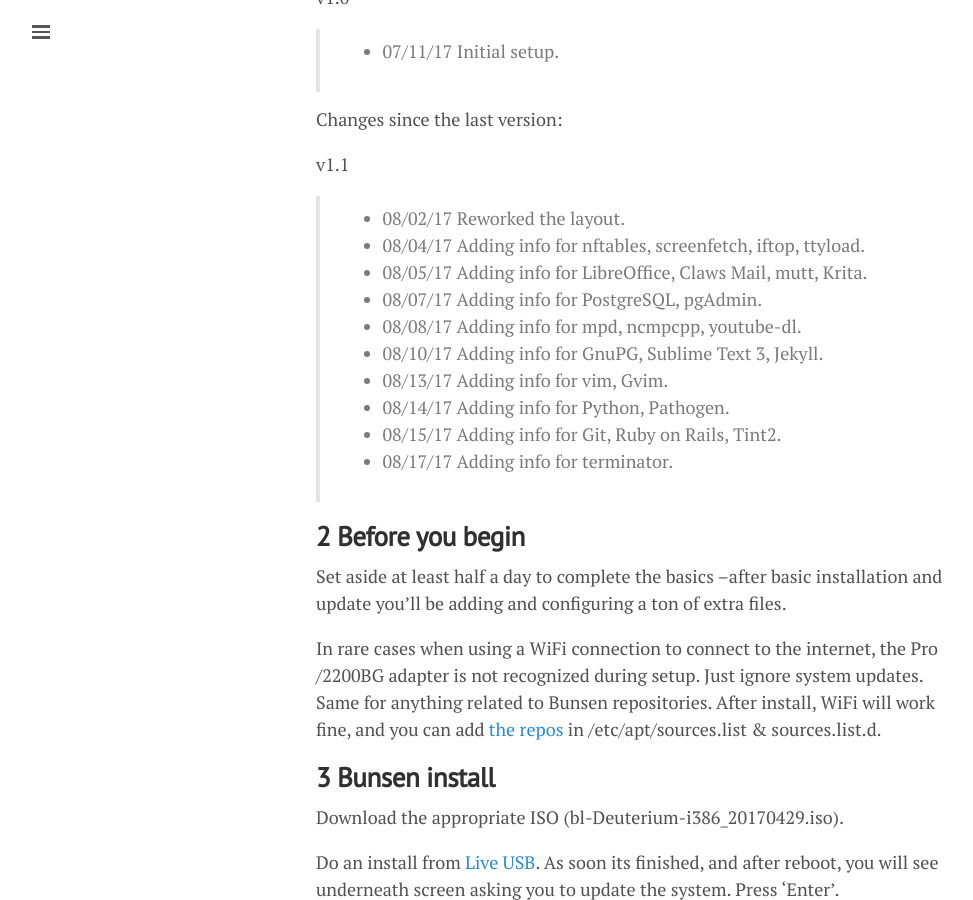
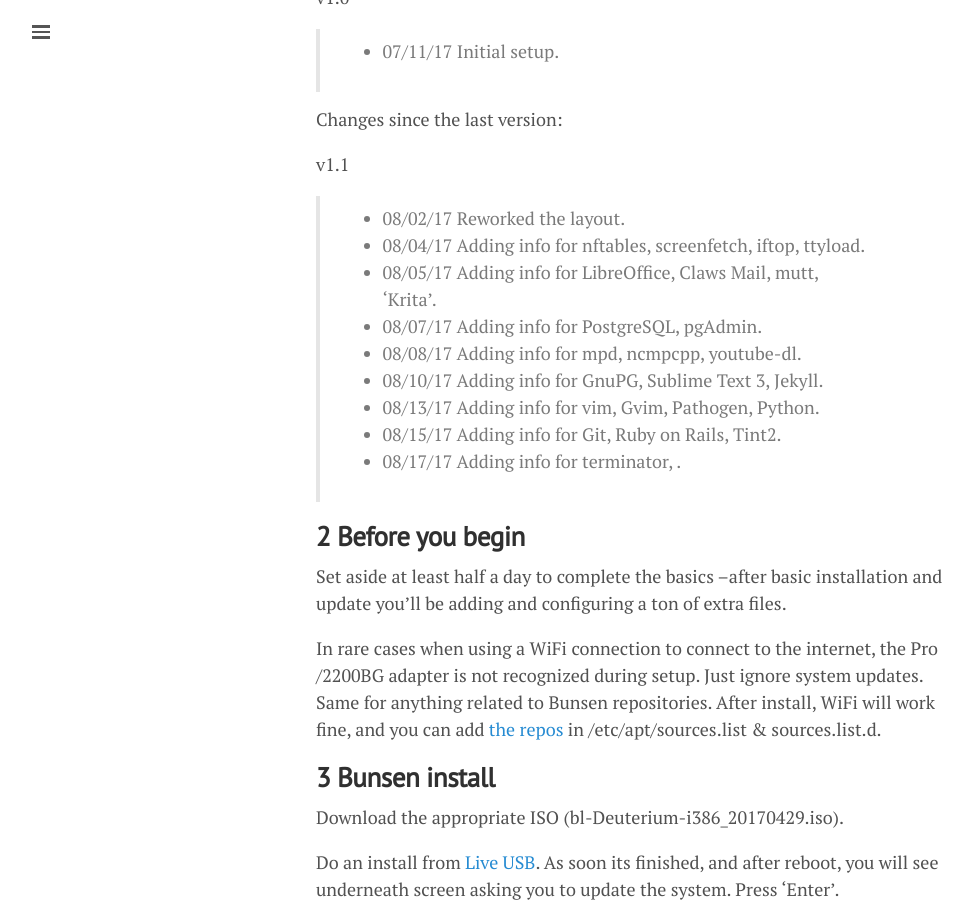
Before and after one commit to lgeurts/lgeurts.github.io, a Jekyll site: the page built from _posts/2017-07-11-bunsenlabs-linux-setup-notes-for dell-inspiron-6000.md, in a window 1280 px wide and 900 px high, scrolled down 1105 px. Shown: the whole window, without its empty margins (0-973 px from the left). Built offline with Jekyll 4.4.1, drawn with Linux system fonts in a browser that asks for light colours; nearby versions of some CDN libraries; comment, search, counter and statistics services are not loaded; some of the changed text lies outside the part shown.

Commit message:
Update changes list #35

```diff
--- a/_posts/2017-07-11-bunsenlabs-linux-setup-notes-for dell-inspiron-6000.md
+++ b/_posts/2017-07-11-bunsenlabs-linux-setup-notes-for dell-inspiron-6000.md
@@ -27,14 +27,13 @@
 v1.1
 > * 08/02/17 Reworked the layout.
 > * 08/04/17 Adding info for nftables, screenfetch, iftop, ttyload.
-> * 08/05/17 Adding info for LibreOffice, Claws Mail, mutt, Krita.
+> * 08/05/17 Adding info for LibreOffice, Claws Mail, mutt, 'Krita'.
 > * 08/07/17 Adding info for PostgreSQL, pgAdmin.
 > * 08/08/17 Adding info for mpd, ncmpcpp, youtube-dl.
 > * 08/10/17 Adding info for GnuPG, Sublime Text 3, Jekyll.
-> * 08/13/17 Adding info for vim, Gvim.
-> * 08/14/17 Adding info for Python, Pathogen.
+> * 08/13/17 Adding info for vim, Gvim, Pathogen, Python.
 > * 08/15/17 Adding info for Git, Ruby on Rails, Tint2.
-> * 08/17/17 Adding info for terminator.
+> * 08/17/17 Adding info for terminator, .
 
 **2 Before you begin**
 ----------------------
```
Also changed, not shown: other parts of _posts/2017-07-11-bunsenlabs-linux-setup-notes-for dell-inspiron-6000.md (+1 -1 lines).
